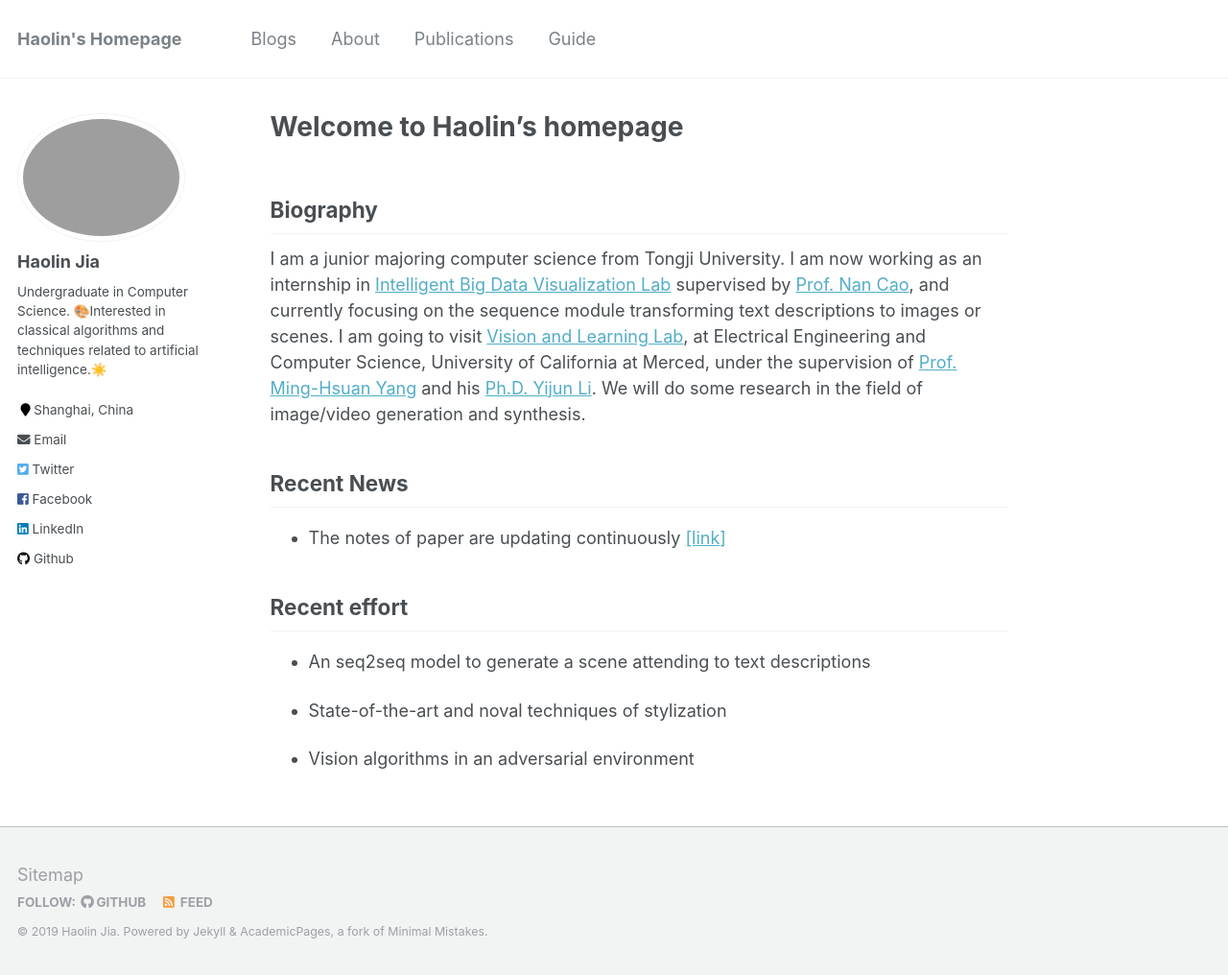
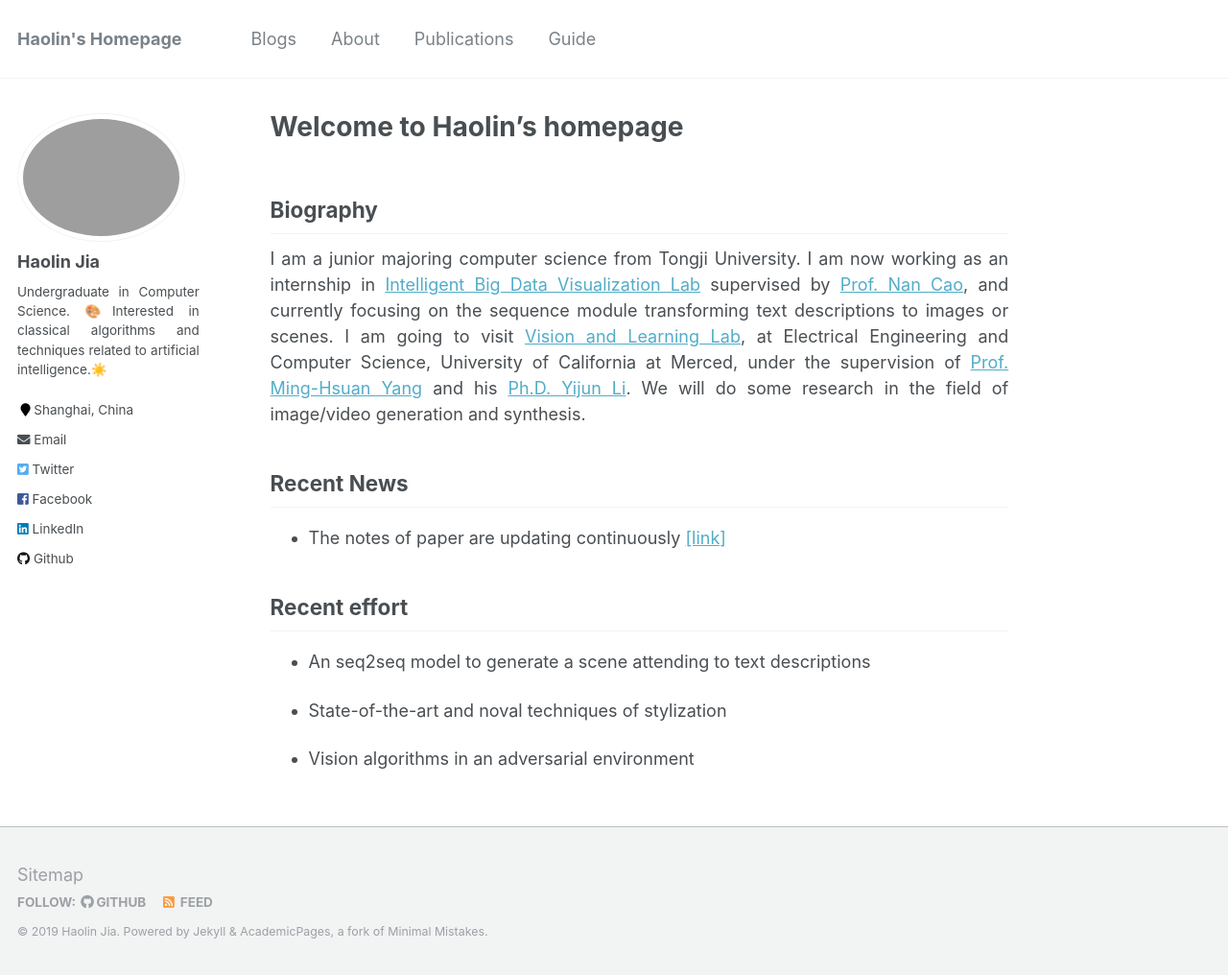
Before and after one commit to Harrypotterrrr/Homepage, a Jekyll site: the page built from _pages/about.md, in a window 1280 px wide and 1016 px high. Shown: the whole window at 96% size. Built offline with Jekyll 4.4.1, drawn with Linux system fonts in a browser that asks for light colours.

Commit message:
set 'text_align' to 'justify'

```diff
--- a/_sass/_base.scss
+++ b/_sass/_base.scss
@@ -59,6 +59,7 @@ small, .small {
 
 p {
   margin-bottom: 1.3em;
+  text-align:justify; // append to align the text
 }
 
 u,
```
